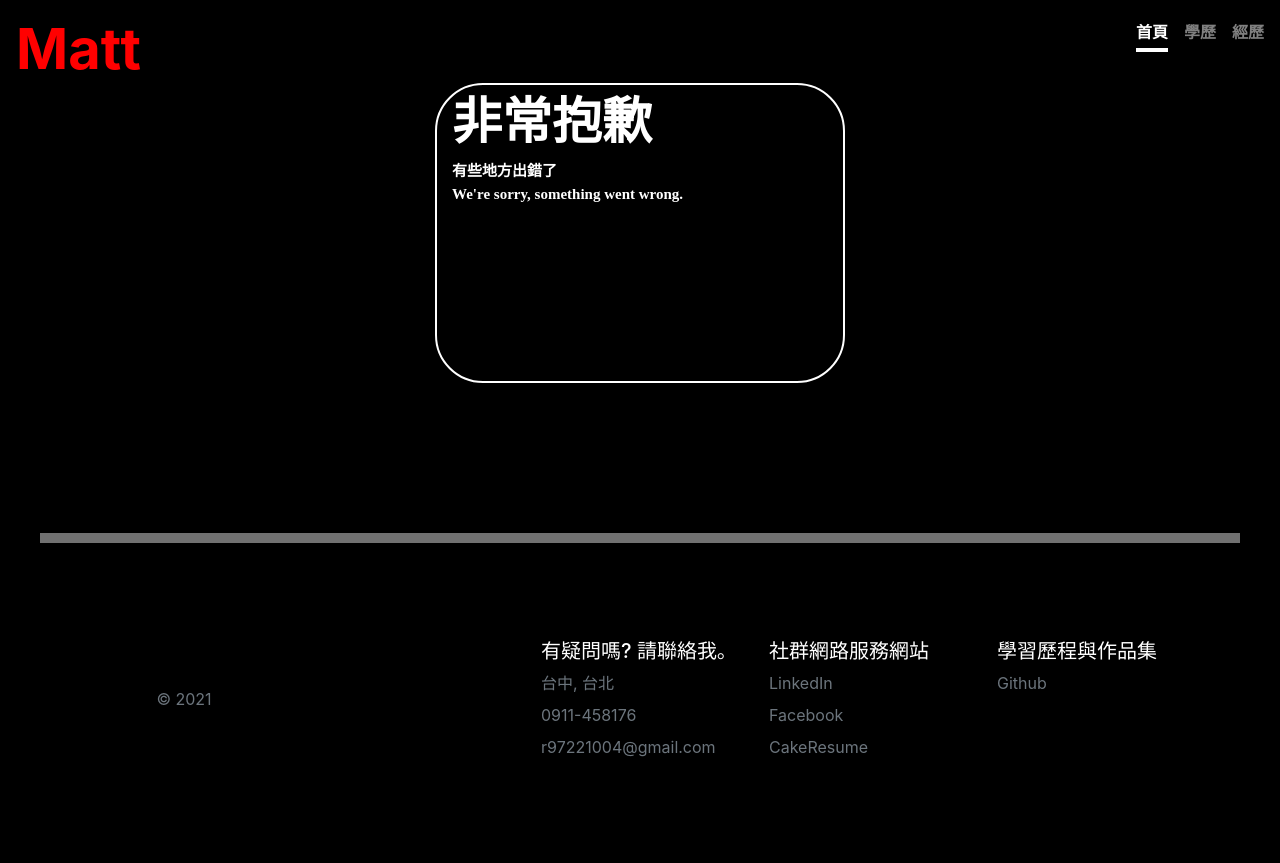
After one commit to r97221004/SideProject01-PersonalWeb, a Flask app: template PersonalWeb/templates/errors/404.html in a window 1280 px wide. The commit adds this page. Run offline with Flask 2, Linux system fonts and the light colour scheme; the template is opened without the code that fills it, so the values that code supplies are empty; some libraries are stand-ins or nearby versions.

Commit message:
加入404與500錯誤網頁製作, 且更換首頁字體

```diff
--- a/PersonalWeb/__init__.py
+++ b/PersonalWeb/__init__.py
@@ -12,4 +12,4 @@ db = SQLAlchemy(app)
 bootstrap = Bootstrap(app)
 moment = Moment(app)
 
-from PersonalWeb import views, models, forms
+from PersonalWeb import views, models, forms, errors
--- a/PersonalWeb/static/css/style.css
+++ b/PersonalWeb/static/css/style.css
@@ -136,6 +136,8 @@ body {
 .step{
   margin-top: 100px;
   font-weight: bold;
+  font-family: "Microsoft YaHei";
+
 }
 
 .about{
@@ -148,6 +150,7 @@ body {
 
 .school{
   font-weight: bold;
+  font-family: "Microsoft YaHei";
 }
 
 .date{
@@ -157,6 +160,7 @@ body {
 
 .cont{
   font-weight: bold;
+  font-family: "Microsoft YaHei";
 }
 
 .education{
@@ -303,3 +307,12 @@ body {
   font-weight: bold;
   padding: 20px;
 }
+
+.error{
+  border: 2px solid white;
+  font-family:"Microsoft YaHei";
+  font-weight: bold;
+  font-size: 50px;
+  height: 300px;
+  border-radius: 3rem;
+}
--- /dev/null
+++ b/PersonalWeb/templates/errors/404.html
@@ -0,0 +1,18 @@
+{% extends 'base.html' %}
+
+{% block title %}404 錯誤{% endblock %}
+
+{% block main %}
+<div class="row">
+    <div class="col-md-4 "></div>
+    <div class="col-md-4 error text-left">
+        非常抱歉
+        <div style="font-size: 15px;">
+        有些地方出錯了<br>
+        We're sorry, something went wrong.
+        </div>
+    </div>
+    <div class="col-md-4"></div>
+</div>
+<center ><div class="divider1"></div></center>
+{% endblock %}
```
Also changed, not shown: PersonalWeb/errors.py (added, +10 -0 lines), PersonalWeb/templates/errors/500.html (added, +18 -0 lines), PersonalWeb/templates/index.html (+6 -6 lines).
